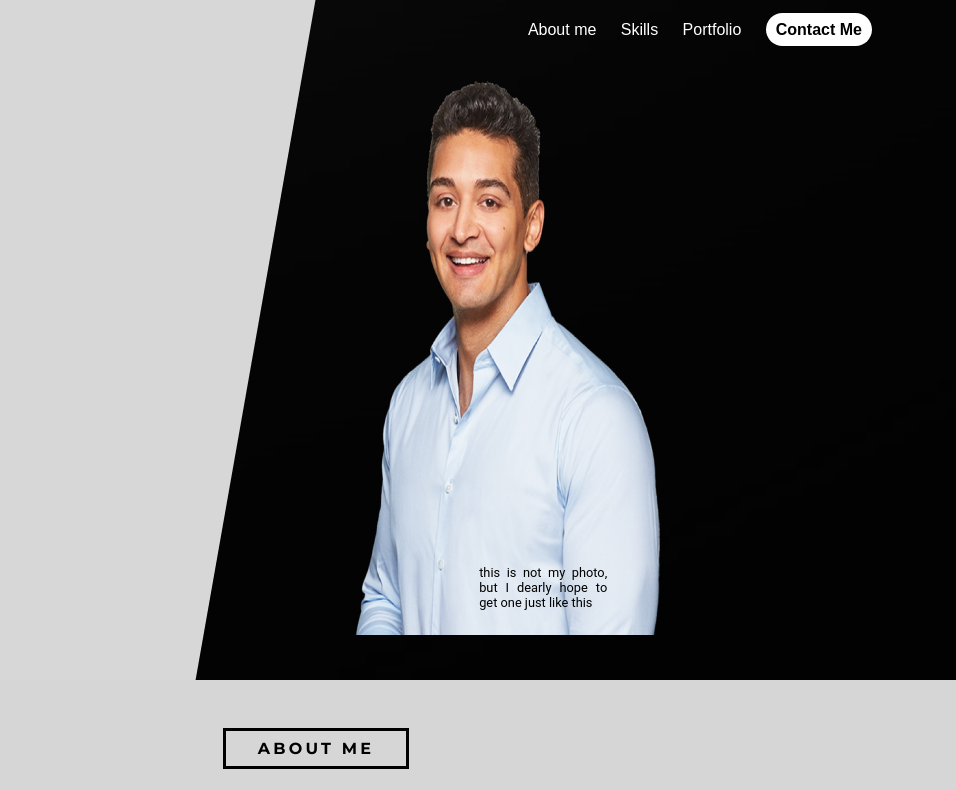
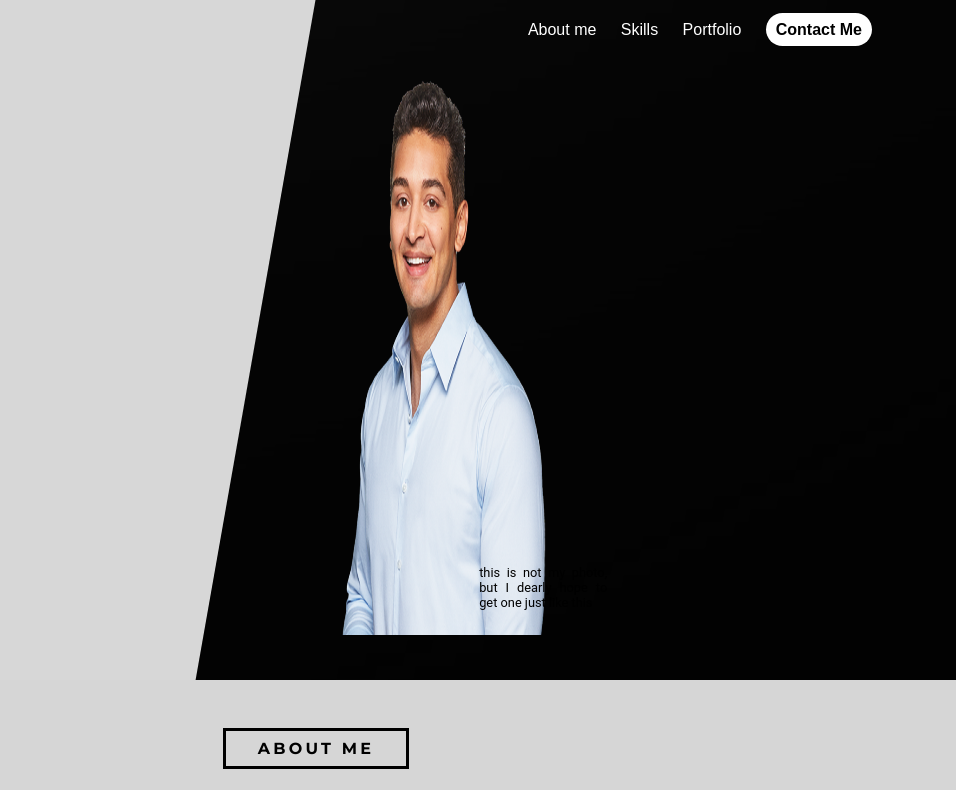
Before and after one commit to Ediana-Ekanem/youThrive-first-project, a plain HTML site: page index.html in a window 1280 px wide. Shown: the top 790 px of the page, 324-1280 px from the left. Drawn offline with Linux system fonts and the light colour scheme.

Commit message:
rounding up

```diff
--- a/css/header.css
+++ b/css/header.css
@@ -140,7 +140,7 @@
   background-image: url("/assets/images/profile.png");
   background-repeat: no-repeat;
   background-position: left;
-  background-size: 60% 100%;
+  background-size: 40% 100%;
 }
 
 .desktop-text h3 {
```
